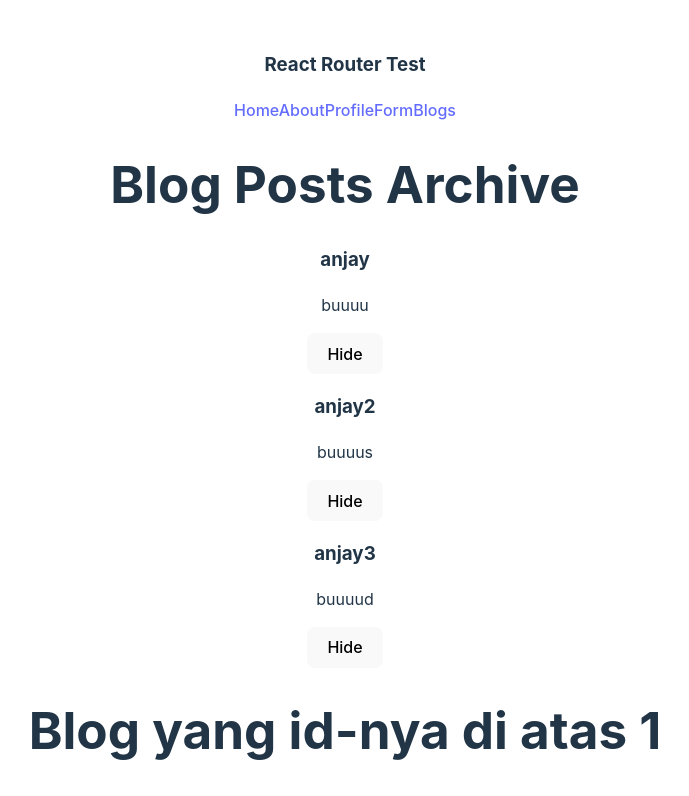
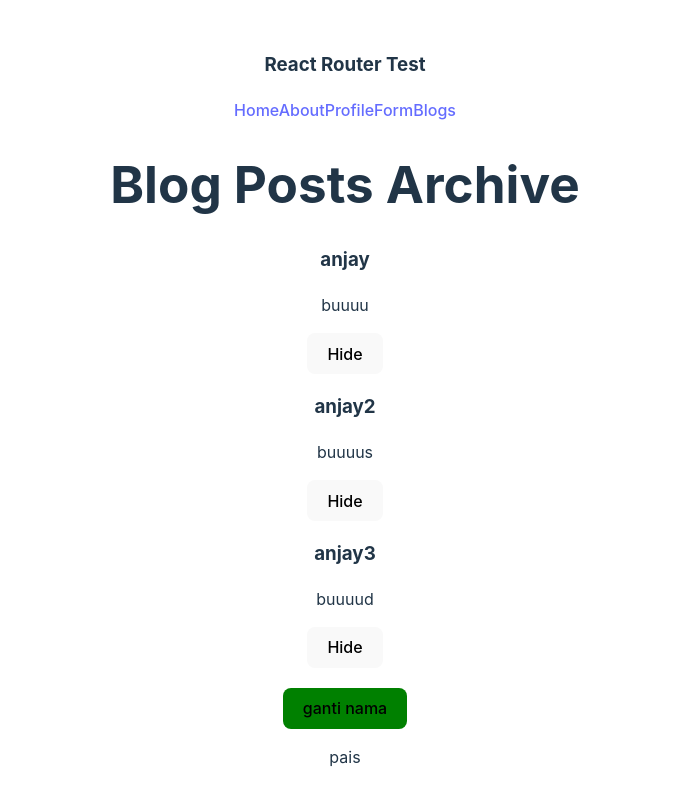
Before and after one commit to faizbyp/learn-react-v2, a React (Vite) app: page /blogs in a window 1280 px wide. Shown: the top 796 px of the page, without its empty margins (295-984 px from the left). Built offline with nearby package versions, Linux system fonts and the light colour scheme.

Commit message:
useEffect intro

```diff
--- a/src/pages/BlogPosts.jsx
+++ b/src/pages/BlogPosts.jsx
@@ -1,4 +1,4 @@
-import React, { Fragment, useState } from 'react'
+import React, { Fragment, useState, useEffect } from 'react'
 import Blog from '../components/Blog';
 
 const BlogPosts = () => {
@@ -8,17 +8,27 @@ const BlogPosts = () => {
     {title: 'anjay3', body: 'buuuud', id: 3}
   ]);
 
+  const [name, setName] = useState('pais')
+
   const handleHide = (id) => {
     const newBlogs = blogs.filter(blog => blog.id !== id);
     setBlogs(newBlogs);
   }
 
+  // fungsi yg dijalanin tiap kali render
+  useEffect(() => {
+    console.log('use effect coy')
+    console.log(name)
+  }, [name]) // array dependency buat nentuin kapan fungsi dijalanin (saat suatu state berubah)
+
   return (
     <Fragment>
       <h1>Blog Posts Archive</h1>
       <Blog blogs={blogs} handleHide={handleHide} />
+      <button onClick={() => setName('udin')} style={{marginTop: "20px", backgroundColor: "green"}}>ganti nama</button>
+      <p>{name}</p>
       <h1>Blog yang id-nya di atas 1</h1>
-      <Blog blogs={blogs.filter((blog) => blog.id > 1)} />
+      <Blog blogs={blogs.filter((blog) => blog.id > 1)} handleHide={handleHide} />
     </Fragment>
   )
 }
```
